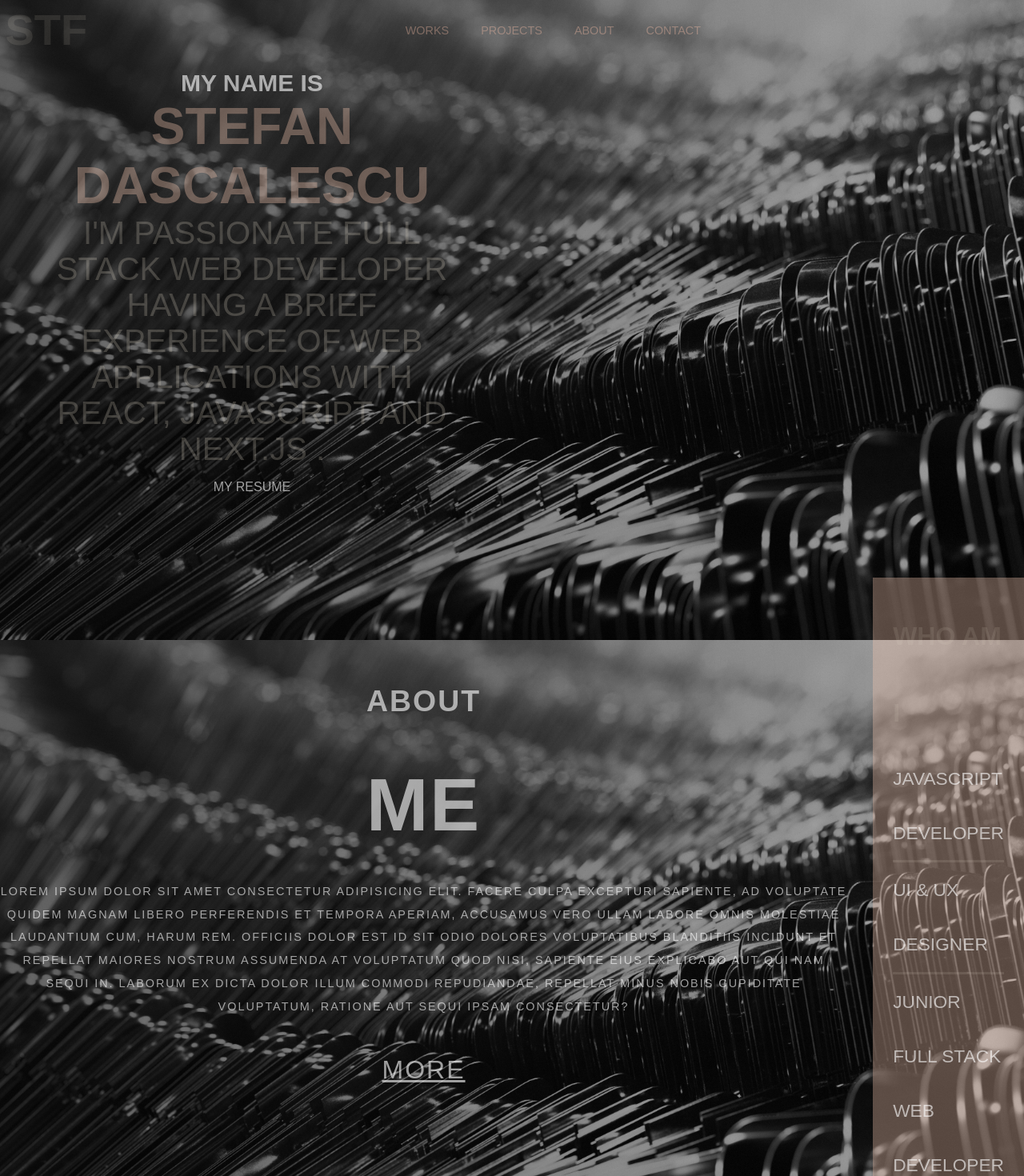
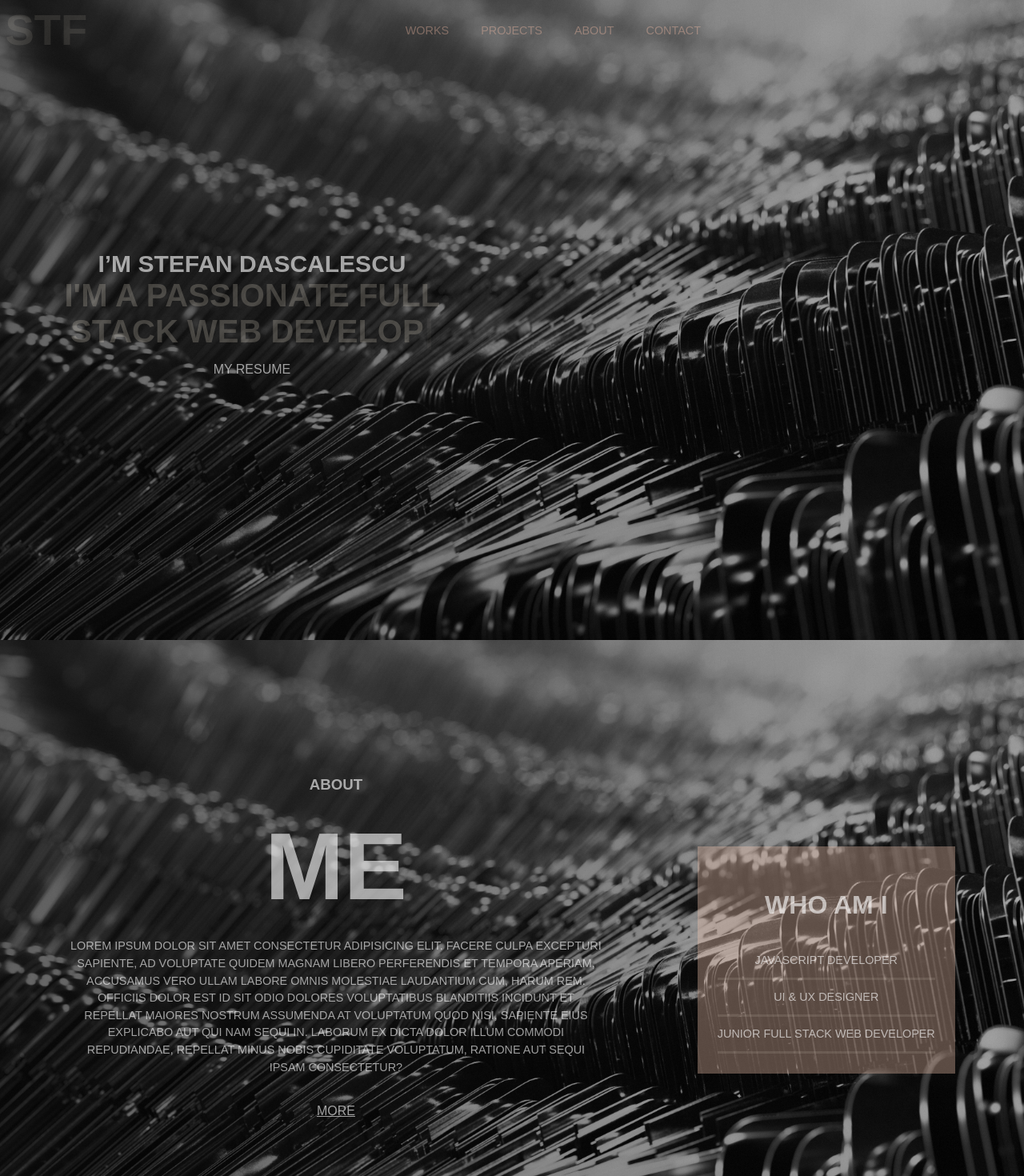
Before and after one commit to StefanDsd/Stefan-React-Portfolio, a React (Create React App) app: page / in a window 1280 px wide. Shown: the top 1470 px of the page at 80% size. Built offline with nearby package versions, Linux system fonts and the light colour scheme.

Commit message:
7th commit

```diff
--- a/package.json
+++ b/package.json
@@ -12,6 +12,7 @@
     "react-icons": "^4.7.1",
     "react-router-dom": "^6.8.0",
     "react-scripts": "5.0.1",
+    "typewriter-effect": "^2.19.0",
     "web-vitals": "^2.1.4"
   },
   "scripts": {
--- a/src/App.css
+++ b/src/App.css
@@ -12,14 +12,14 @@
     --clr-black: rgb(0, 0, 0);
     --clr-section: rgba(0, 0, 0, 0.575), rgba(0, 0, 0, 0.308);
     --clr-glass: 19, 97%, 83%, 0.365;
-    --clr-glass-light:19, 77%, 83%, 0.345;
+    --clr-glass-light: 19, 77%, 83%, 0.345;
     --clr-glass-dark:39,47%, 89%, 0.110;
     --clr-glass-font: 39,47%, 89%, 0.210;
     --clr-glass-blank: 0, 0%, 0%, 0.062;
     --clr-span: 0, 69%, 85%, 0.267;
   }
 
-  .section-background {
+  /* .section-background {
     background-attachment: fixed;
     background-position: center;
     background-size: cover;
@@ -29,4 +29,4 @@
     display: flex;
     justify-content: center;
     align-items: center;
-  }
+  } */
--- a/src/components/Section.js
+++ b/src/components/Section.js
@@ -1,9 +1,18 @@
-
 import "./styles/Section.css";
 import Modal from "./Modal";
 import { Link } from "react-router-dom";
 import React, { useState } from "react";
 import Coding from "./DisplayLottie";
+import Typewriter from "typewriter-effect";
+
+const introdata = {
+  title: "I’m Stefan Dascalescu",
+  animated: {
+    first:
+      "I'm a passionate Full Stack web developer having a brief experience of web applications with React, JavaScript and Next.js",
+  },
+  description: "",
+};
 
 const Section = () => {
   const [modalActive, setModalActive] = useState(false);
@@ -14,16 +23,28 @@ const Section = () => {
   return (
     <div className="section">
       <div className="first-lottie">
-        <Coding className="lottie"/>
-        </div>
+        <Coding className="lottie" />
+      </div>
       <div>
-        <h1 className="main-header">
-          My name is <span>Stefan Dascalescu</span>
+        <h1 className="main-header">{introdata.title}</h1>
+        <h1 className="main-status">
+          <Typewriter
+            options={{
+              strings: [introdata.animated.first],
+              autoStart: true,
+              loop: true,
+              deleteSpeed: 100,
+            }}
+          />
+        </h1>
+        {/* <h1 className="main-header">
+           <span>I am Stefan Dascalescu</span>
         </h1>
         <p className="main-status">
         I'm passionate Full Stack web developer having a brief experience of web applications with React, JavaScript and Next.js .
         </p>
-        <div className="main-btn">
+         */}
+         <div className="main-btn">
           <Link onClick={showModal} to="/">
             My Resume
           </Link>
--- a/src/components/Testimonials.js
+++ b/src/components/Testimonials.js
@@ -4,6 +4,9 @@ import './styles/Testimonials.css'
 const Testimonials = () => {
   return (
             <div className='testimonials'>
+                <h2>
+                    Projects
+                </h2>
 
                     <div className="test-carts">
                         <h3>neils geiman</h3>
--- a/src/components/styles/Info.css
+++ b/src/components/styles/Info.css
@@ -17,10 +17,10 @@
 }
 
 .info-about{
-    letter-spacing: 2px;
-    font-size: 2rem;
+    /* letter-spacing: 1px;
+    font-size: 2rem; */
     text-transform: uppercase;
-    line-height: 2;
+    line-height: 1.5;
     text-align: center;
     user-select: none;
 
@@ -28,12 +28,12 @@
 
 .info-about span{
     display: block;
-    font-size: clamp(2rem, 6vw + 1rem,7rem)
+    font-size: clamp(2rem, 8vw + 1rem, 8rem)
 
 }
 
 .info-about p {
-    font-size: clamp(.5rem,.5vw + .5rem,4rem);
+    font-size: clamp(.5rem, .5vw + .5rem, 4rem);
 }
 
 .info-btn{
@@ -53,7 +53,7 @@
 }
 
 .info-content p {
-    font-size: clamp(.5rem, .9vw + .7rem, 4rem );
+    font-size: clamp(.5rem, .5vw + .5rem, 4rem );
     border-bottom: 3px solid hsl(var(--clr-glass-dark));
     cursor: pointer;
     display: flex;
@@ -63,7 +63,7 @@
 
 }
 .info-content h1{
-    color: hsl(var(--clr-glass-dark));
+    color: hsl(var(--clr-white));
     user-select: none;
     display: flex;
     justify-content: center;
--- a/src/components/styles/Section.css
+++ b/src/components/styles/Section.css
@@ -1,6 +1,6 @@
 .section {
   width: 100%;
-  min-height: 90vh;
+  min-height: 100vh;
   /* background: linear-gradient(45deg, var(--clr-section)), url(../../assets/bgPhoto.jpg); */
   background-size: cover;
   background-position: center;
```
Also changed, not shown: 1 other file (tests, documents, lock files or other folders).
